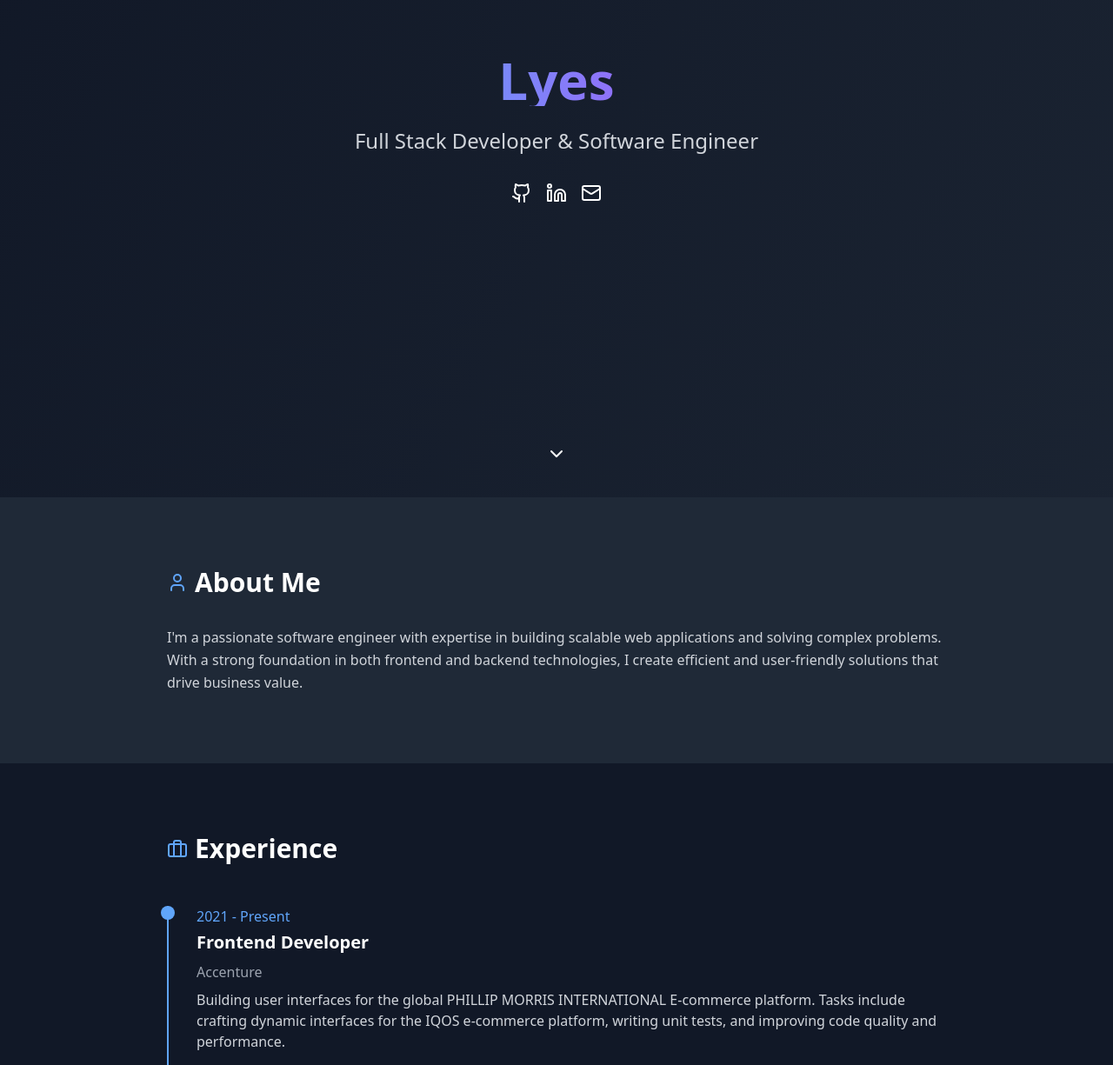
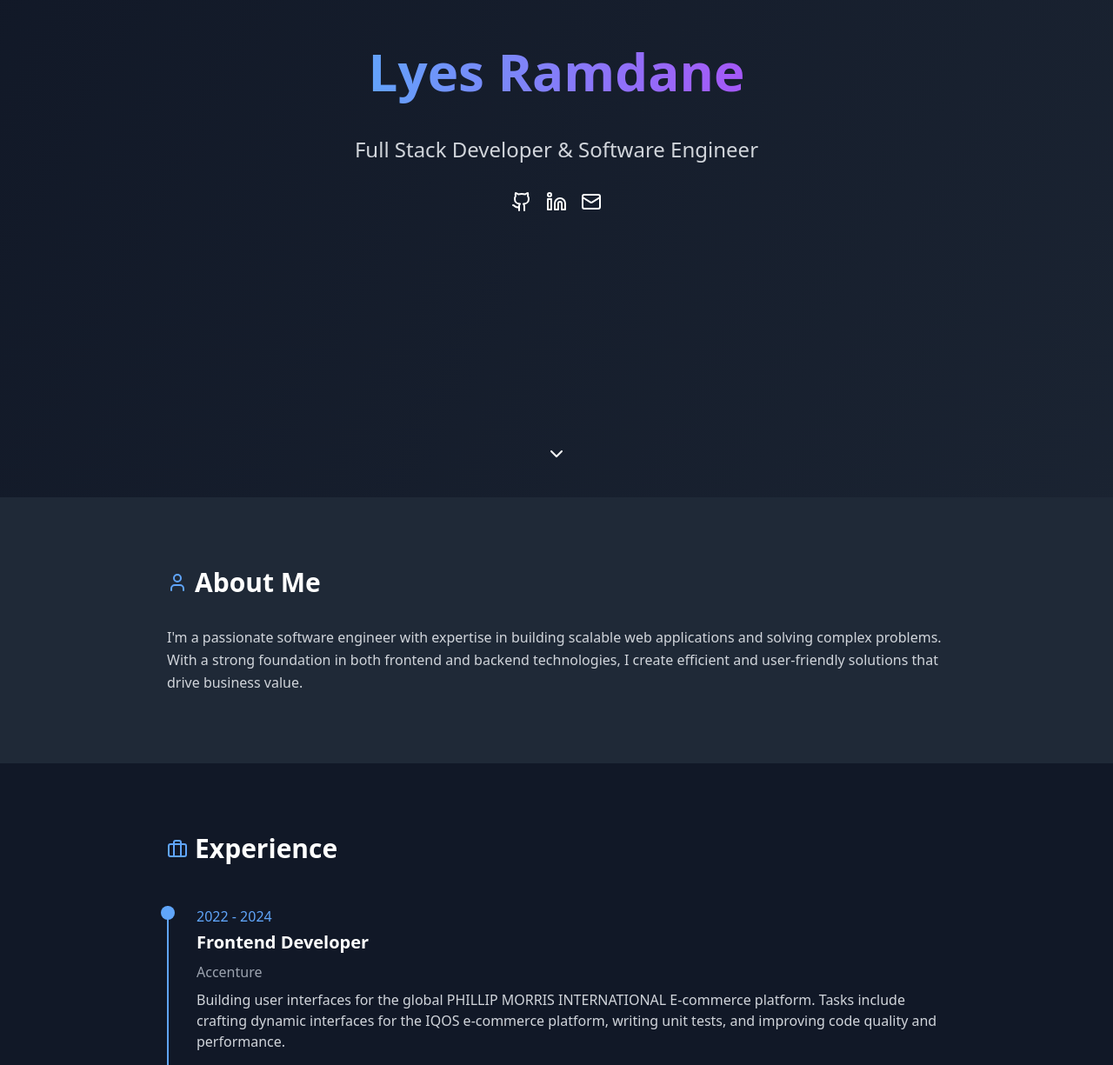
Before and after one commit to dablusLyes/LyesPortfolio, a React (Vite) app: page / in a window 1280 px wide. Shown: the part 228-1453 px from the top of the page at 87% size. Built offline with nearby package versions, Linux system fonts and the light colour scheme.

Commit message:
small fixes

```diff
--- a/src/components/Experience.tsx
+++ b/src/components/Experience.tsx
@@ -3,14 +3,14 @@ import { Briefcase } from 'lucide-react';
 
 const experiences = [
   {
-    period: "2021 - Present",
+    period: "2022 - 2024",
     role: "Frontend Developer",
     company: "Accenture",
     description: "Building user interfaces for the global PHILLIP MORRIS INTERNATIONAL E-commerce platform. Tasks include crafting dynamic interfaces for the IQOS e-commerce platform, writing unit tests, and improving code quality and performance.",
     technologies: ["TypeScript", "React", "Redux", "Jest", "AEM"]
   },
   {
-    period: "2019 - 2021",
+    period: "2020 - 2022",
     role: "Fullstack Software Developer",
     company: "Update Fitness",
     description: "Built a comprehensive suite of systems including an in-house ERP, desktop and mobile applications for customer care and monitoring. Implemented data analytics and reporting features for administrative decision-making.",
--- a/src/components/Hero.tsx
+++ b/src/components/Hero.tsx
@@ -5,8 +5,8 @@ export function Hero() {
   return (
     <header className="min-h-screen flex flex-col items-center justify-center relative px-4">
       <div className="max-w-4xl mx-auto text-center">
-        <h1 className="text-6xl font-bold mb-6 bg-gradient-to-r from-blue-400 to-purple-500 text-transparent bg-clip-text">
-          Lyes
+        <h1 className="text-6xl h-20 font-bold mb-6 bg-gradient-to-r from-blue-400 to-purple-500 text-transparent bg-clip-text">
+          Lyes Ramdane
         </h1>
         <p className="text-2xl text-gray-300 mb-8">Full Stack Developer & Software Engineer</p>
         <div className="flex gap-4 justify-center mb-12">
```
